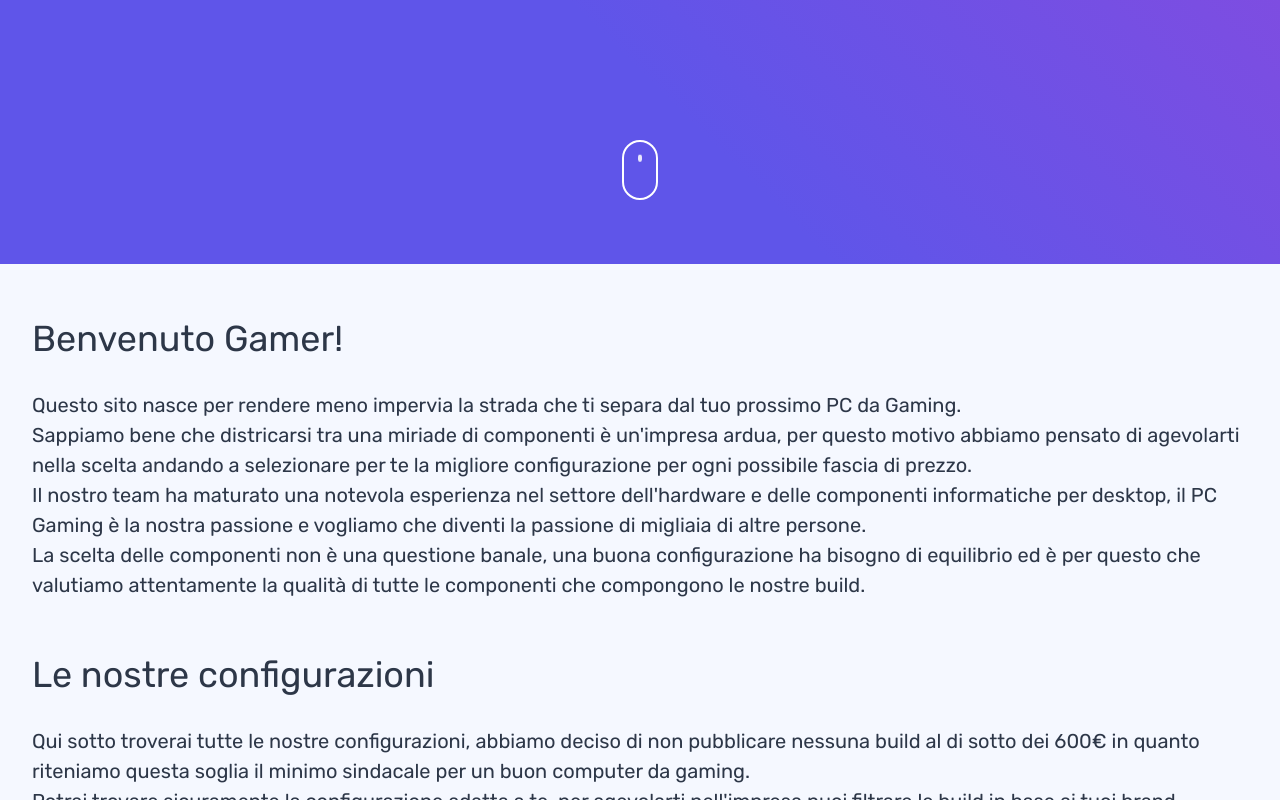
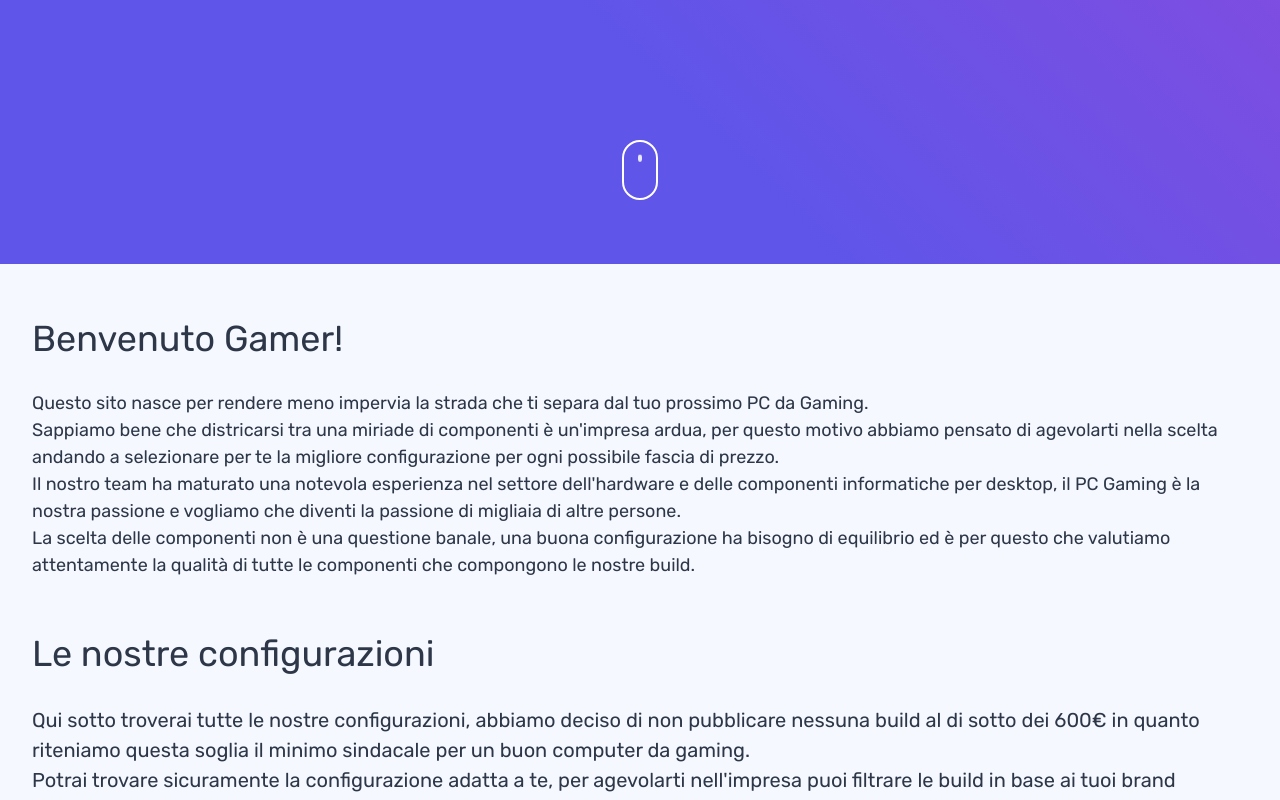
Before and after one commit to albizan/pcgaminghub_frontend, a Next.js app: page / in a window 1280 px wide. Shown: the part 536-1336 px from the top of the page. Built offline with nearby package versions, Linux system fonts and the light colour scheme; no server answers.

Commit message:
Fixed font size

```diff
--- a/pages/index.tsx
+++ b/pages/index.tsx
@@ -16,7 +16,7 @@ export default function Home() {
       </Head>
       <FullpageLanding />
       <Container>
-        <section className="text-lg md:text-xl">
+        <section className="text-sm md:text-lg">
           <h3 className="text-4xl mt-12 mb-6">Benvenuto Gamer!</h3>
           <p>Questo sito nasce per rendere meno impervia la strada che ti separa dal tuo prossimo PC da Gaming.</p>
           <p>
```
